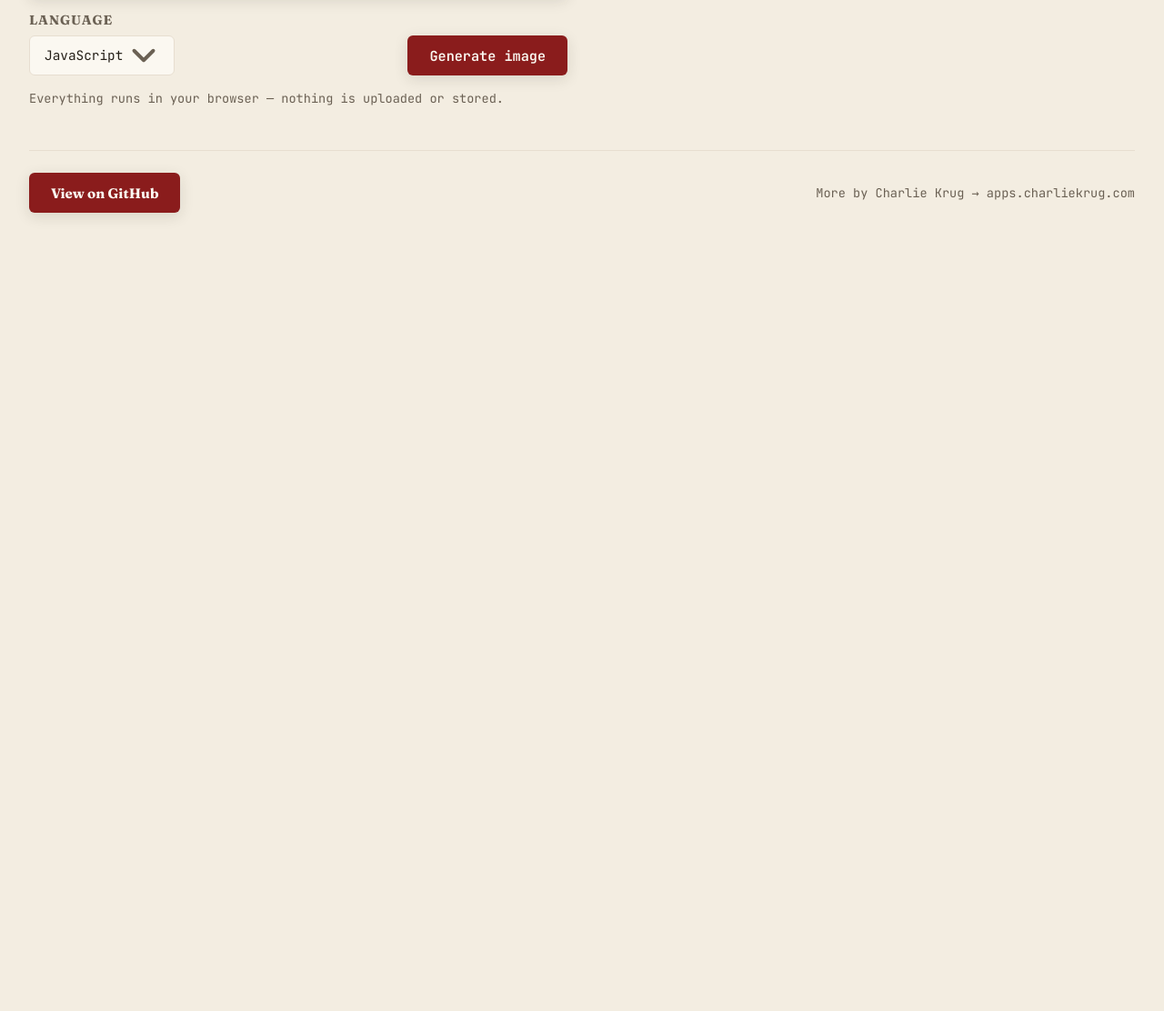
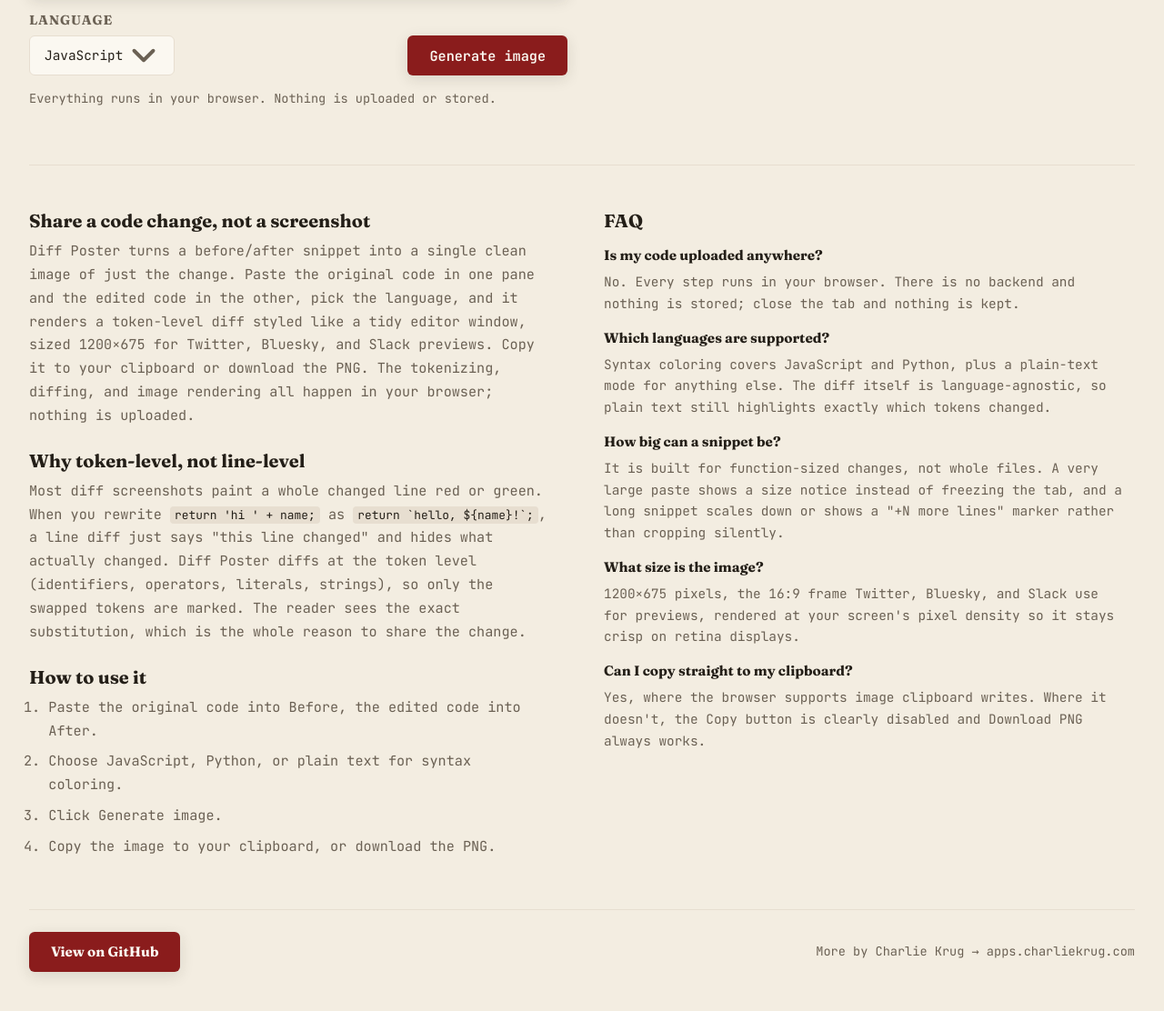
Before and after one commit to ctkrug/diff-poster, a website built with Vite: page index.html in a window 1280 px wide. Shown: the part 964-2076 px from the top of the page at 91% size. Before the commit the page ends 1262 px from the top, so only its background shows below. Built offline with nearby package versions, Linux system fonts and the light colour scheme.

Commit message:
feat(seo): add a below-fold explainer, FAQ, and Open Graph tags
The servable app doubles as its own landing page, so give it search-
intent copy: what it does, why token-level diffing matters, how to use
it, and a five-question FAQ, plus og:title/og:description for link
previews. Two-column on desktop, stacked under 900px.

```diff
--- a/index.html
+++ b/index.html
@@ -6,7 +6,13 @@
     <title>Diff Poster — paste a diff, get a shareable image</title>
     <meta
       name="description"
-      content="Paste a before/after code snippet and get a single beautiful, shareable diff image. No login, no export dialog."
+      content="Paste a before/after code snippet and get a single clean, shareable image of just the change: token-level diff, sized for social, no login."
+    />
+    <meta property="og:type" content="website" />
+    <meta property="og:title" content="Diff Poster — paste a diff, get a shareable image" />
+    <meta
+      property="og:description"
+      content="Turn a before/after code snippet into one clean, share-sized image that highlights exactly which tokens changed. Runs in your browser, no login."
     />
     <link
       rel="icon"
@@ -73,7 +79,7 @@
             </button>
           </div>
           <p class="privacy-note">
-            Everything runs in your browser — nothing is uploaded or stored.
+            Everything runs in your browser. Nothing is uploaded or stored.
           </p>
         </section>
 
@@ -102,6 +108,80 @@
         </section>
       </main>
 
+      <section class="about" aria-label="About Diff Poster">
+        <div class="about-col">
+          <h2 class="about-heading">Share a code change, not a screenshot</h2>
+          <p>
+            Diff Poster turns a before/after snippet into a single clean image
+            of just the change. Paste the original code in one pane and the
+            edited code in the other, pick the language, and it renders a
+            token-level diff styled like a tidy editor window, sized 1200×675
+            for Twitter, Bluesky, and Slack previews. Copy it to your clipboard
+            or download the PNG. The tokenizing, diffing, and image rendering
+            all happen in your browser; nothing is uploaded.
+          </p>
+
+          <h2 class="about-heading">Why token-level, not line-level</h2>
+          <p>
+            Most diff screenshots paint a whole changed line red or green. When
+            you rewrite <code>return 'hi ' + name;</code> as
+            <code>return `hello, ${name}!`;</code>, a line diff just says "this
+            line changed" and hides what actually changed. Diff Poster diffs at
+            the token level (identifiers, operators, literals, strings), so
+            only the swapped tokens are marked. The reader sees the exact
+            substitution, which is the whole reason to share the change.
+          </p>
+
+          <h2 class="about-heading">How to use it</h2>
+          <ol class="about-steps">
+            <li>Paste the original code into Before, the edited code into After.</li>
+            <li>Choose JavaScript, Python, or plain text for syntax coloring.</li>
+            <li>Click Generate image.</li>
+            <li>Copy the image to your clipboard, or download the PNG.</li>
+          </ol>
+        </div>
+
+        <div class="about-col">
+          <h2 class="about-heading">FAQ</h2>
+          <dl class="faq">
+            <dt>Is my code uploaded anywhere?</dt>
+            <dd>
+              No. Every step runs in your browser. There is no backend and
+              nothing is stored; close the tab and nothing is kept.
+            </dd>
+
+            <dt>Which languages are supported?</dt>
+            <dd>
+              Syntax coloring covers JavaScript and Python, plus a plain-text
+              mode for anything else. The diff itself is language-agnostic, so
+              plain text still highlights exactly which tokens changed.
+            </dd>
+
+            <dt>How big can a snippet be?</dt>
+            <dd>
+              It is built for function-sized changes, not whole files. A very
+              large paste shows a size notice instead of freezing the tab, and
+              a long snippet scales down or shows a "+N more lines" marker
+              rather than cropping silently.
+            </dd>
+
+            <dt>What size is the image?</dt>
+            <dd>
+              1200×675 pixels, the 16:9 frame Twitter, Bluesky, and Slack use
+              for previews, rendered at your screen's pixel density so it stays
+              crisp on retina displays.
+            </dd>
+
+            <dt>Can I copy straight to my clipboard?</dt>
+            <dd>
+              Yes, where the browser supports image clipboard writes. Where it
+              doesn't, the Copy button is clearly disabled and Download PNG
+              always works.
+            </dd>
+          </dl>
+        </div>
+      </section>
+
       <footer class="site-footer">
         <a class="footer-cta" href="https://github.com/ctkrug/diff-poster">
           View on GitHub
--- a/src/style.css
+++ b/src/style.css
@@ -353,6 +353,78 @@ body {
   text-align: center;
 }
 
+.about {
+  display: grid;
+  grid-template-columns: minmax(0, 1fr) minmax(0, 1fr);
+  gap: var(--space-6);
+  margin-top: var(--space-8);
+  padding-top: var(--space-6);
+  border-top: 1px solid var(--surface-2);
+}
+
+.about-col {
+  max-width: 60ch;
+}
+
+.about-heading {
+  font-family: var(--font-display);
+  font-weight: 600;
+  font-size: 1.25rem;
+  color: var(--ink);
+  margin: var(--space-3) 0 var(--space-1);
+}
+
+.about-col > .about-heading:first-child {
+  margin-top: 0;
+}
+
+.about p {
+  margin: 0 0 var(--space-2);
+  color: var(--ink-muted);
+  font-size: 0.95rem;
+  line-height: 1.7;
+}
+
+.about code {
+  font-family: var(--font-mono);
+  font-size: 0.85em;
+  color: var(--ink);
+  background: var(--surface-2);
+  padding: 1px 5px;
+  border-radius: 4px;
+}
+
+.about-steps {
+  margin: 0;
+  padding-left: 1.4em;
+  color: var(--ink-muted);
+  font-size: 0.95rem;
+  line-height: 1.7;
+}
+
+.about-steps li {
+  margin-bottom: var(--space-1);
+}
+
+.faq {
+  margin: 0;
+}
+
+.faq dt {
+  font-family: var(--font-display);
+  font-weight: 600;
+  font-size: 0.95rem;
+  color: var(--ink);
+  margin-top: var(--space-2);
+}
+
+.faq dd {
+  margin: var(--space-1) 0 var(--space-2);
+  color: var(--ink-muted);
+  font-size: 0.9rem;
+  line-height: 1.65;
+}
+
 .site-footer {
   display: flex;
   flex-wrap: wrap;
@@ -421,6 +493,11 @@ body {
     grid-template-columns: 1fr;
   }
 
+  .about {
+    grid-template-columns: 1fr;
+    gap: var(--space-4);
+  }
+
   .editor {
     height: 32vh;
   }
```
